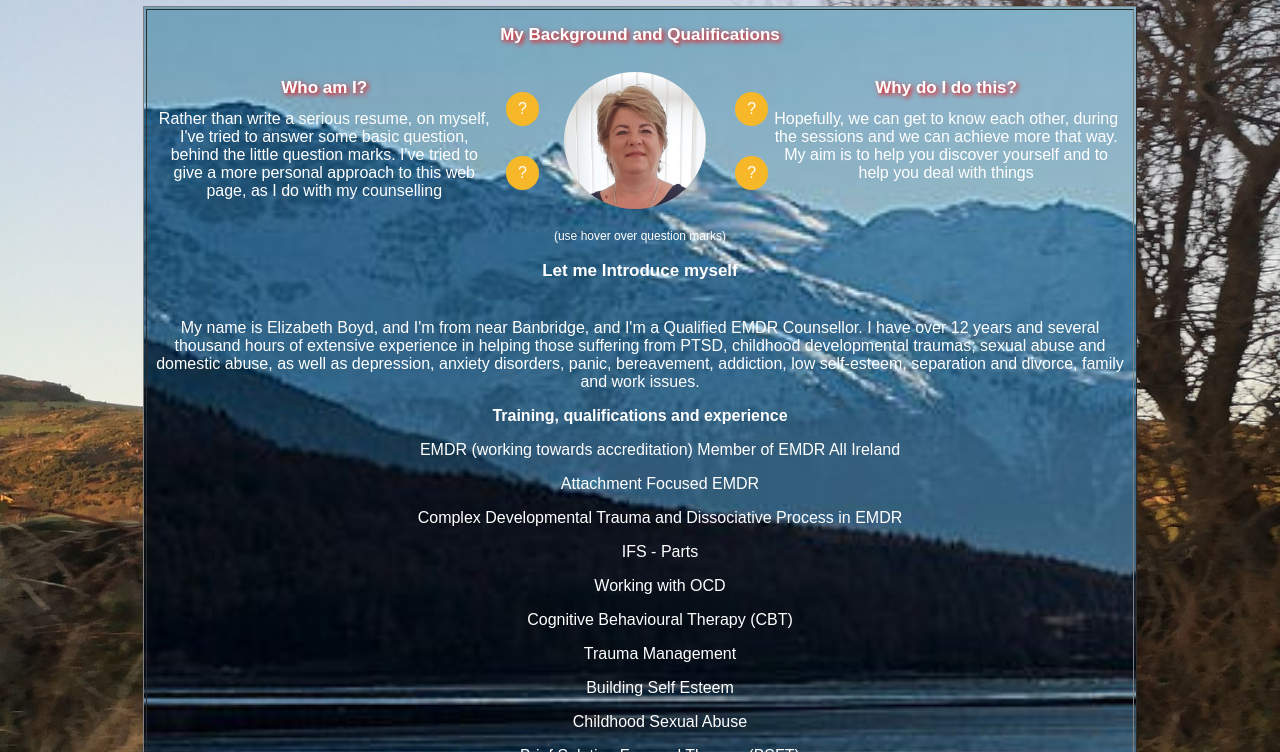
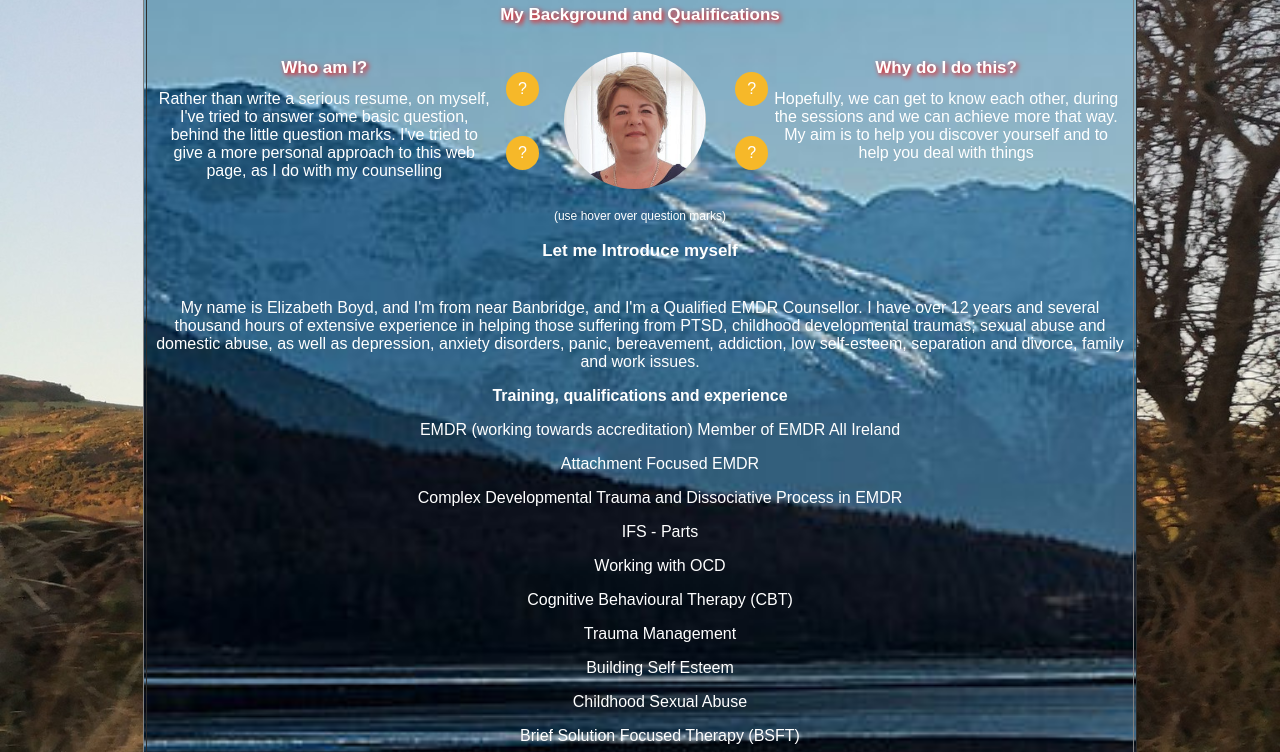
Before and after one commit to elizabeth-boyd/emdr-ni, a plain HTML site: page About.html in a window 1280 px wide. Shown: the part 298-1050 px from the top of the page. Drawn offline with Linux system fonts and the light colour scheme.

Commit message:
Add files via upload

```diff
--- a/About.html
+++ b/About.html
@@ -522,7 +522,7 @@ text-align: center;
   <a href="javascript:void(0);" class="icon" onclick="myFunction()">&#9776;</a>
 </div>
 	</header>
-    <table width="100%" border="0"style="padding-top: 70px">
+    <table width="100%" border="0"style="padding-top: 50px">
         <tbody>
             <tr>
                 <th scope="col">
```
